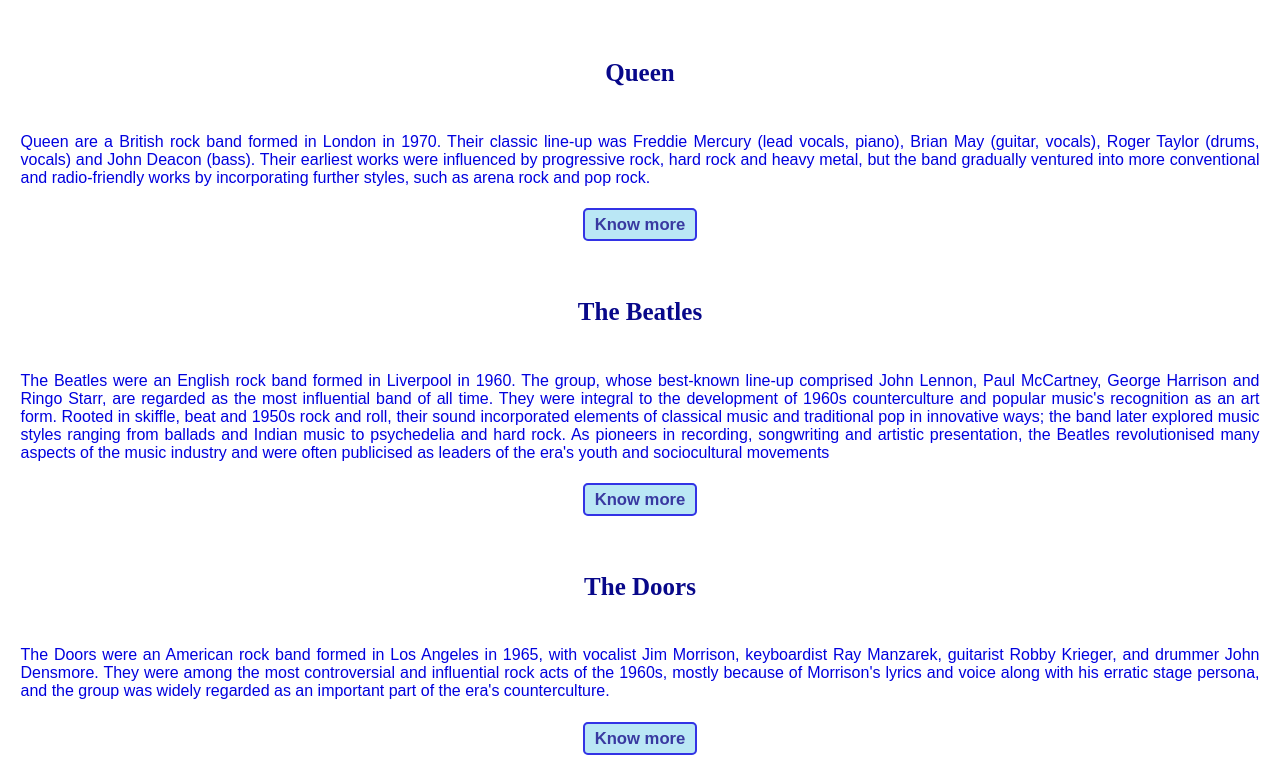
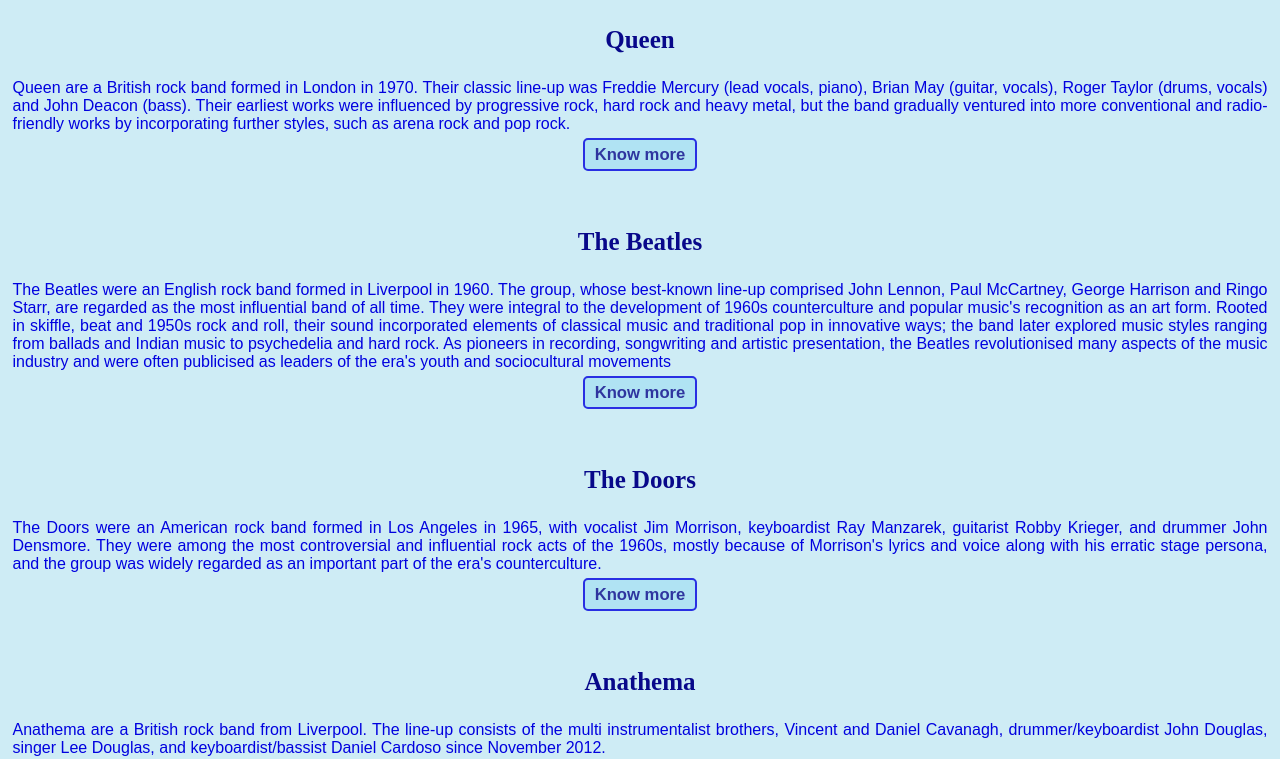
Before and after one commit to PatriziaCrimi/html-sass-first, a plain HTML site: page index.html in a window 1280 px wide. Shown: the part 145-904 px from the top of the page. Drawn offline with Linux system fonts and the light colour scheme.

Commit message:
Exercise completed

```diff
--- a/index.html
+++ b/index.html
@@ -6,6 +6,7 @@
     <link rel="stylesheet" href="public/style.css">
   </head>
   <body>
+    <div id="page-wrapper">
       <h1>Music Bands</h1>
 
       <h2>Queen</h2>
@@ -31,6 +32,7 @@
       <h2>Apocalyptica</h2>
       <p>Apocalyptica is a Finnish symphonic metal band from Helsinki, formed in 1993. The band is composed of classically trained cellists Eicca Toppinen, Paavo Lötjönen, and Perttu Kivilaakso (all three of whom are graduates of the Sibelius Academy in Helsinki), and drummer Mikko Sirén. Originally a Metallica classical tribute band, the band eventually adopted a neoclassical metal style without the use of conventional guitars. They have sold over four million albums to date.</p>
       <a class="btn" href="https://en.wikipedia.org/wiki/Apocalyptica">Know more</a>
+    </div>
 
     <script type="text/javascript" src="public/action.js"></script>
   </body>
--- a/src/style.scss
+++ b/src/style.scss
@@ -6,8 +6,18 @@
 $title_size: 50px;
 
 /* Common Features */
-body {
+* {
+  margin: 0;
+  padding: 0;
+  box-sizing: border-box;
+}
+
+#page-wrapper {
   text-align: center;
+  background-color: #CEECF5;
+  width: 100%;
+  height: 100%;
+  min-height: 100vh;
 }
 
 h1 {
```
Also changed, not shown: public/style.css. Lines whose indentation alone changed are shown as unchanged.
